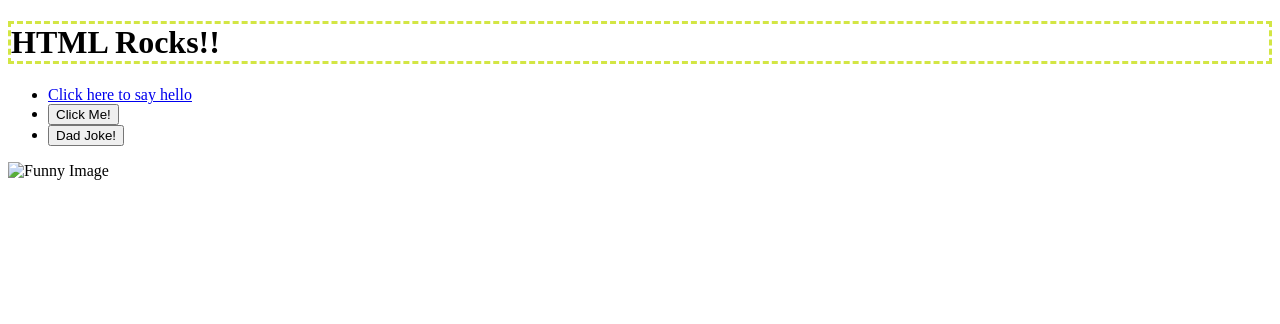
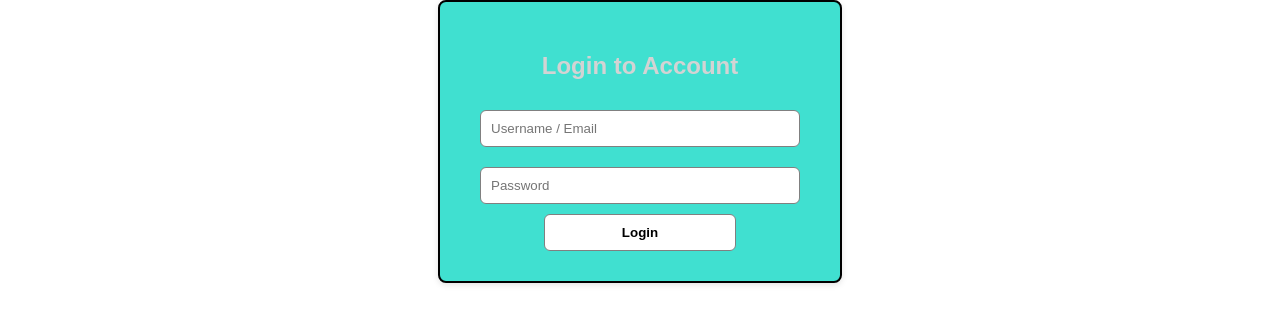
Before and after one commit to tk-44/CS208-09.03, a website: page index.html in a window 1280 px wide. Drawn offline with Linux system fonts and the light colour scheme; files that its build step writes are made by us from their sources.

Commit message:
Lab completed

```diff
--- a/index.html
+++ b/index.html
@@ -3,23 +3,21 @@
 
 <head>
   <meta charset="utf-8">
-  <title>CS208 - Starter Code (UPDATE ME)!</title>
+  <title>Login Form</title>
   <meta name="description" content="">
   <meta name="viewport" content="width=device-width, initial-scale=1">
   <link rel="stylesheet" href="style.css">
+  <script src="script.js"></script>
 </head>
 
 <body>
-  <h1>HTML Rocks!!</h1>
-  <ul>
-  <li><a href="/hello">Click here to say hello</a></li>
-  <li><button id="hello-link">Click Me!</button></li>
-  <li><button id="joke-button">Dad Joke!</button></li>
-  <script src="script.js"></script>
-  </ul>
-  <img src="funny.png" alt="Funny Image" width="300" height="200">
-
-  <h2 id="joke-display"></h2>
+  <div class="user-pass">
+  <h2>Login to Account</h2>
+  <form>
+      <input type="text" placeholder="Username / Email" required>
+      <input type="password" id="passwordInput" placeholder="Password" required>
+      <input type="button" onclick="checkPassword()" value="Login">
+    </form>
+  </div>
 </body>
-
 </html>
```
Also changed, not shown: dist/script.js, dist/style.css, 1 other file.
